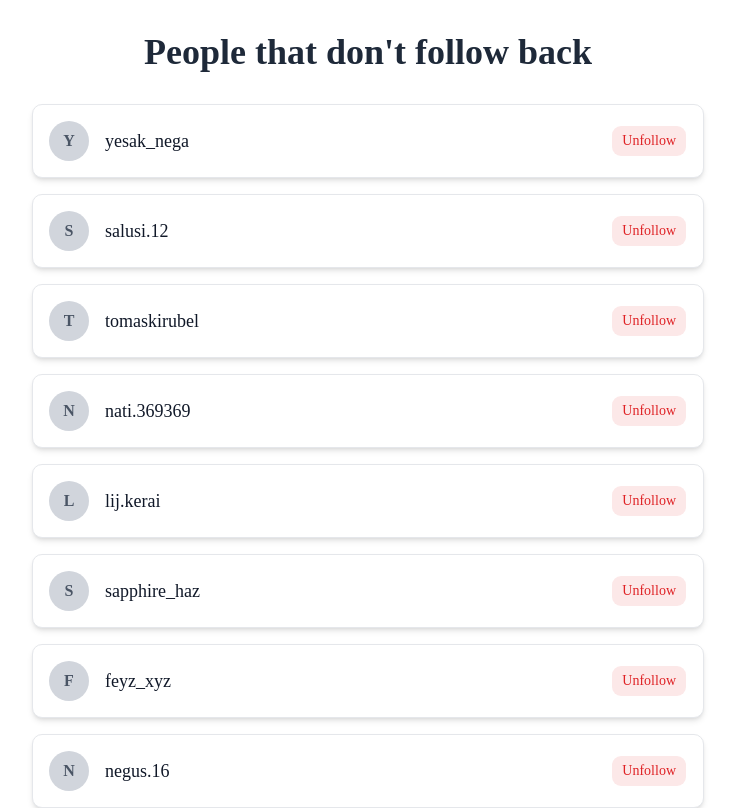
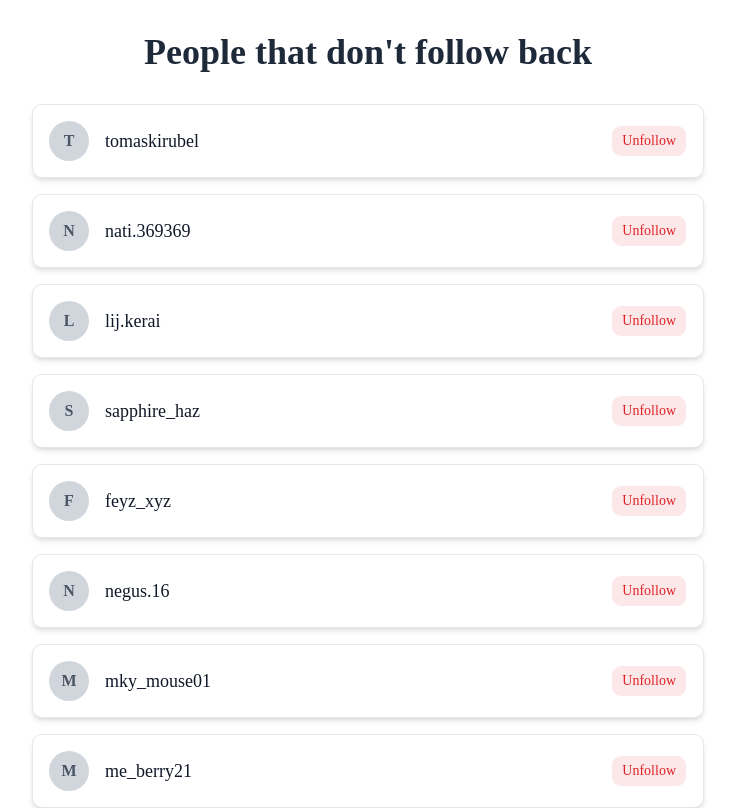
Before and after one commit to MichealBehailu/instagram-unfollow, a Next.js app: page / in a window 1280 px wide. Shown: the top 808 px of the page, without its empty margins (272-1007 px from the left). Built offline with nearby package versions, Linux system fonts and the light colour scheme.

Commit message:
All bugs fixed

```diff
--- a/app/page.tsx
+++ b/app/page.tsx
@@ -1,16 +1,14 @@
 "use client";
 
-import handler from "@/utils/handler";
 import notfollower from "@/lib/data/notfollower.json";
-import { Separator } from "@/components/ui/separator";
+import { Button } from "@/components/ui/button";
+import {Separator} from "@/components/ui/separator";
 import Link from "next/link";
-import { Button } from "@/components/ui/button";
 import { removeUser } from "./actions";
 import { useState } from "react";
+
 export default function Home() {
   const [notfollowers, setNotfollowers] = useState(notfollower);
-  const [username, setUsername] = useState("");
-  const [password, setPassword] = useState("");
   // console.log(handler());
   return (
     <>
@@ -37,19 +35,23 @@ export default function Home() {
                   </dt>
                 </div>
                 <dd className="text-muted-foreground">
+
                     <Button
                       variant="destructive"
                       className="hover:bg-red-600 transition-colors"
-                    onClick={async () => {
+
+                         onClick={async (e) => {
+                  e.preventDefault();
                   await removeUser(item.title);
-                      setNotfollowers((prev) =>
-                        prev.filter((user) => user.title !== item.title),
-                      );
+                  setNotfollowers(prev => prev.filter(user => user.title !== item.title));
                   window.open(item.link, "_blank");
+
+
                       }}
                     >
                       Unfollow
                     </Button>
+
                 </dd>
               </div>
             ))}
--- a/lib/data/notfollower.json
+++ b/lib/data/notfollower.json
@@ -1,12 +1,4 @@
 [
-  {
-    "title": "yesak_nega",
-    "link": "https://www.instagram.com/_u/yesak_nega"
-  },
-  {
-    "title": "salusi.12",
-    "link": "https://www.instagram.com/_u/salusi.12"
-  },
   {
     "title": "tomaskirubel",
     "link": "https://www.instagram.com/_u/tomaskirubel"
```
Lines whose indentation alone changed are shown as unchanged.
